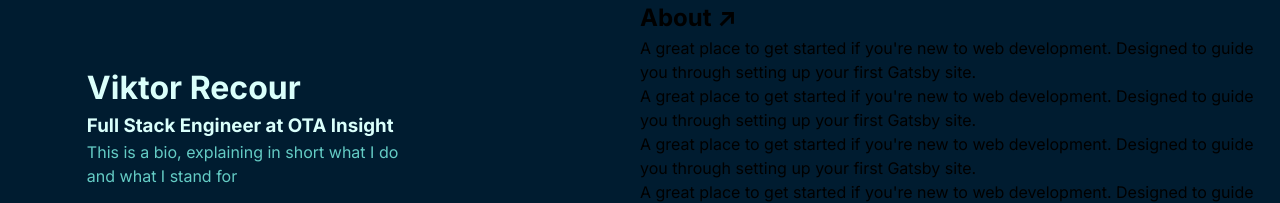
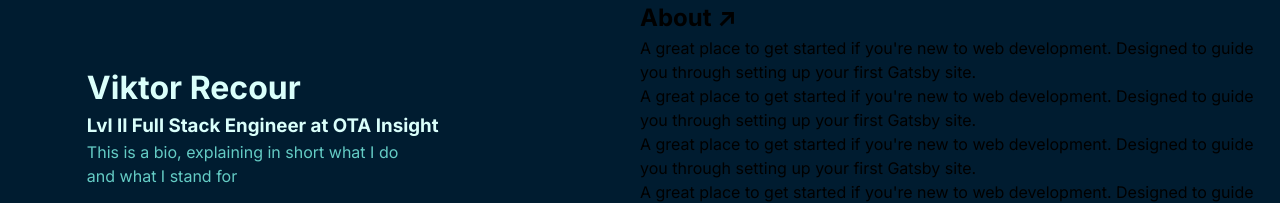
Before and after one commit to Recour/portfolio, a Next.js app: page / in a window 1280 px wide. Shown: the top 203 px of the page. Built offline with nearby package versions, Linux system fonts and the light colour scheme.

Commit message:
change metadata, title

```diff
--- a/app/layout.js
+++ b/app/layout.js
@@ -4,8 +4,8 @@ import { Inter } from 'next/font/google'
 const inter = Inter({ subsets: ['latin'] })
 
 export const metadata = {
-  title: 'Create Next App',
-  description: 'Generated by create next app',
+  title: 'Viktor Recour',
+  description: 'Lvl II Full Stack Engineer at Lighthouse',
 }
 
 export default function RootLayout({ children }) {
--- a/app/page.js
+++ b/app/page.js
@@ -24,6 +24,7 @@ export default function Home() {
           styles.left__content__list__itemActive
         )
       }
+
       if (
         experienceLinkRef.current.classList.contains(
           styles.left__content__list__itemActive
@@ -33,6 +34,7 @@ export default function Home() {
           styles.left__content__list__itemActive
         )
       }
+
       if (
         projectsLinkRef.current.classList.contains(
           styles.left__content__list__itemActive
@@ -108,7 +110,7 @@ export default function Home() {
             <h1>
               <b>Viktor Recour</b>
             </h1>
-            <h3>Full Stack Engineer at OTA Insight</h3>
+            <h3>Lvl II Full Stack Engineer at OTA Insight</h3>
             <p className={styles.left__content__highlight__bio}>
               This is a bio, explaining in short what I do and what I stand
               for
```
